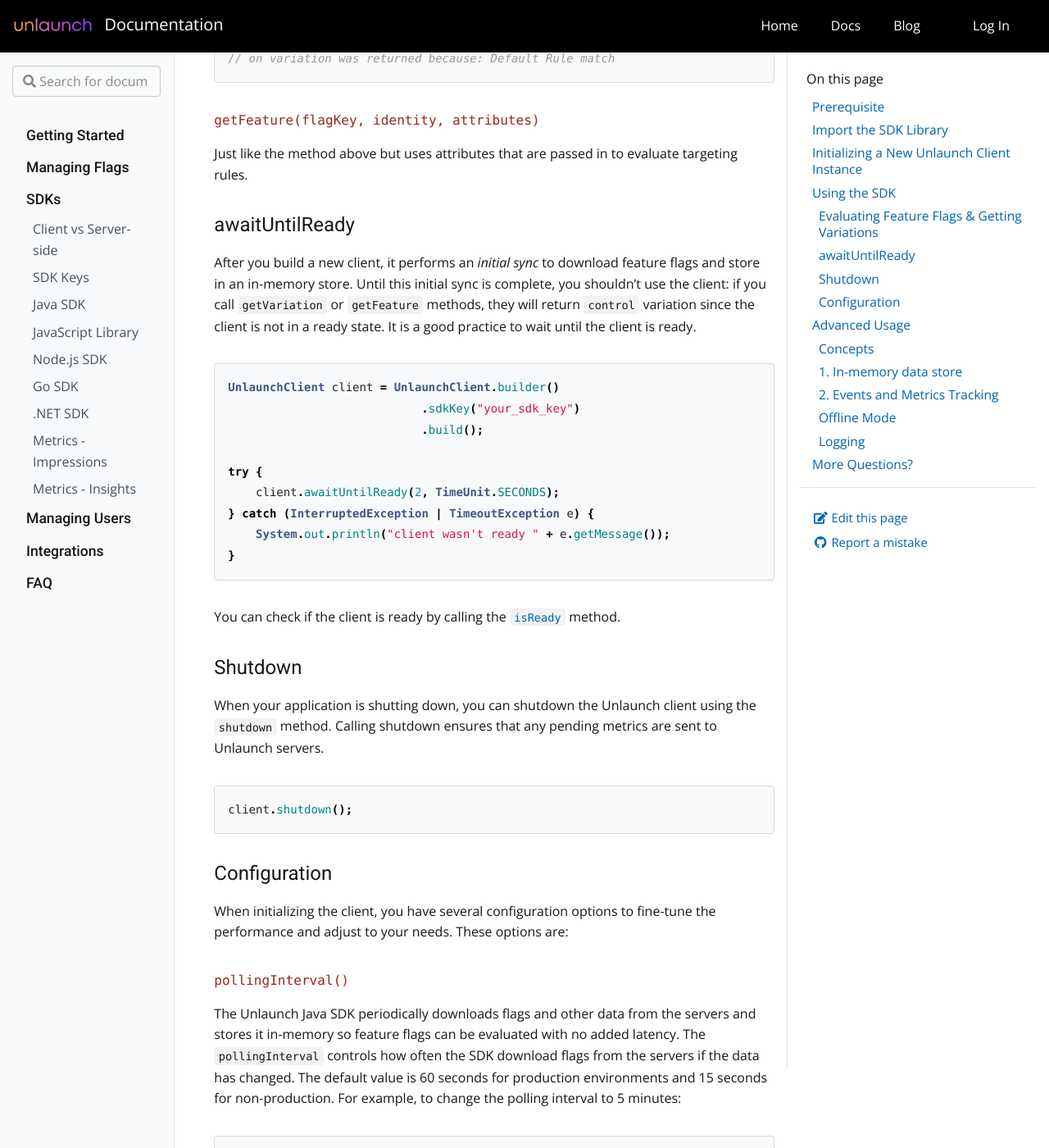
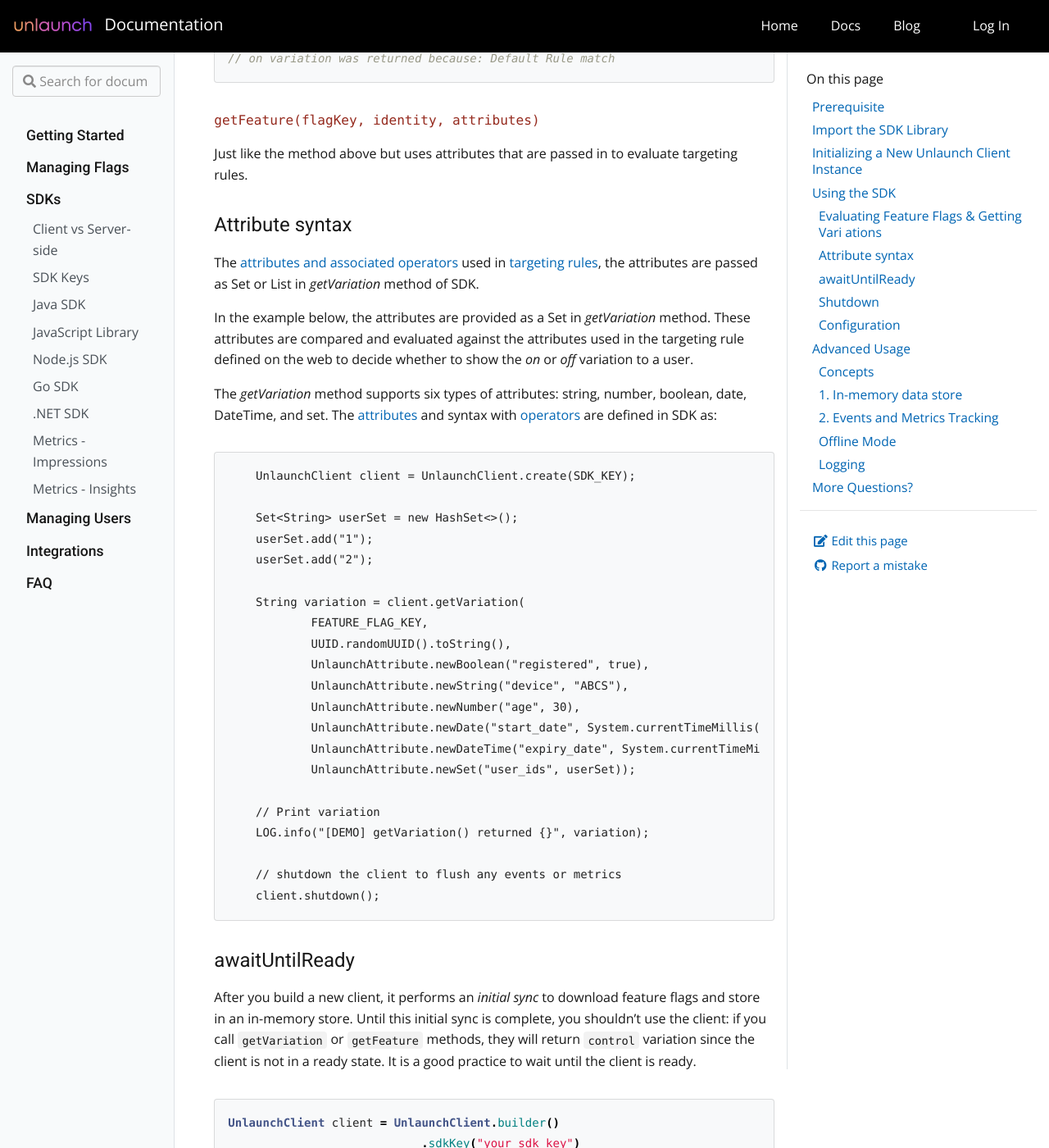
Before and after one commit to unlaunch/documentation, a Jekyll site: the page built from _docs/sdks/java-sdk.md, in a window 1280 px wide and 1400 px high, scrolled down 5697 px. Shown: the whole window at 82% size. Built offline with Jekyll 4.4.1, drawn with Linux system fonts in a browser that asks for light colours; some of the changed text lies outside the part shown.

Commit message:
changes in java sdk doc

````diff
--- a/_docs/sdks/java-sdk.md
+++ b/_docs/sdks/java-sdk.md
@@ -85,7 +85,7 @@
 }
 ```
 
-### Evaluating Feature Flags & Getting Variations
+### Evaluating Feature Flags & Getting Vari	ations
 
 The Unlaunch Java SDK provides a few different ways to evaluate feature flags and to get variations.
 
@@ -162,6 +162,36 @@
 ##### `getFeature(flagKey, identity, attributes)`
 
 Just like the method above but uses attributes that are passed in to evaluate targeting rules.
+
+### Attribute syntax
+
+The [attributes and associated operators](https://docs.unlaunch.io/docs/features/attributes-operators) used in [targeting rules](https://docs.unlaunch.io/docs/features/targetingrules), the attributes are passed as Set or List in *getVariation* method of SDK.
+
+In the example below, the attributes are provided as a Set in *getVariation* method. These attributes are compared and evaluated against the attributes used in the targeting rule defined on the web to decide whether to show the *on* or *off* variation to a user.
+
+The *getVariation* method supports six types of attributes: string, number, boolean, date, DateTime, and set. The [attributes](https://docs.unlaunch.io/docs/features/attributes) and syntax with [operators](https://docs.unlaunch.io/docs/features/attributes-operators) are defined in SDK as:
+
+        UnlaunchClient client = UnlaunchClient.create(SDK_KEY);
+
+        Set<String> userSet = new HashSet<>();
+        userSet.add("1");
+        userSet.add("2");
+
+        String variation = client.getVariation(
+                FEATURE_FLAG_KEY,
+                UUID.randomUUID().toString(),
+                UnlaunchAttribute.newBoolean("registered", true),
+                UnlaunchAttribute.newString("device", "ABCS"),
+                UnlaunchAttribute.newNumber("age", 30),
+                UnlaunchAttribute.newDate("start_date", System.currentTimeMillis()),
+                UnlaunchAttribute.newDateTime("expiry_date", System.currentTimeMillis()),
+                UnlaunchAttribute.newSet("user_ids", userSet));
+
+        // Print variation
+        LOG.info("[DEMO] getVariation() returned {}", variation);
+
+        // shutdown the client to flush any events or metrics
+        client.shutdown();
 
 ### awaitUntilReady
 
````
